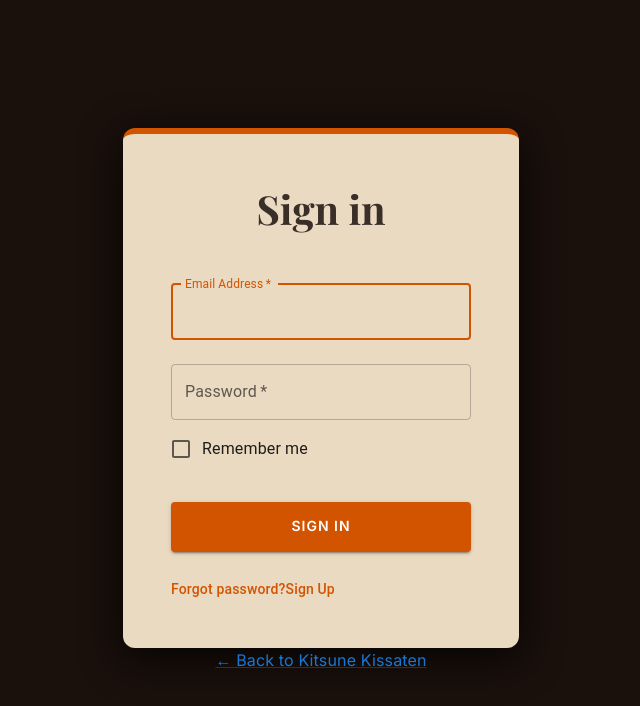
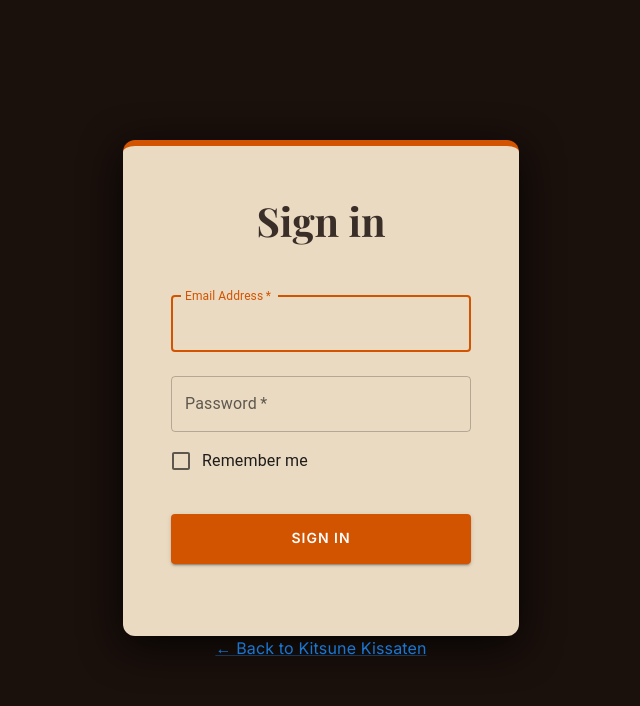
Before and after one commit to Bryne21/KistuneKissaten---Final-Project, a React (Vite) app in the folder dashboard/: page /login in a window 1280 px wide. Shown: the top 706 px of the page, without its empty margins (319-959 px from the left). Built offline with nearby package versions, Linux system fonts and the light colour scheme.

Commit message:
fix add menu and add user on the login.jsx

```diff
--- a/dashboard/src/pages/Login.jsx
+++ b/dashboard/src/pages/Login.jsx
@@ -128,18 +128,6 @@ function Login() {
               {loading ? "Signing In..." : "Sign In"}
             </Button>
 
-            <Grid container justifyContent="space-between">
-              <Grid item>
-                <Link href="#" variant="body2" className="login-link">
-                  Forgot password?
-                </Link>
-              </Grid>
-              <Grid item>
-                <Link href="#" variant="body2" className="login-link">
-                  Sign Up
-                </Link>
-              </Grid>
-            </Grid>
           </Box>
         </div>
         <Link href="/" className="back-link">
```
